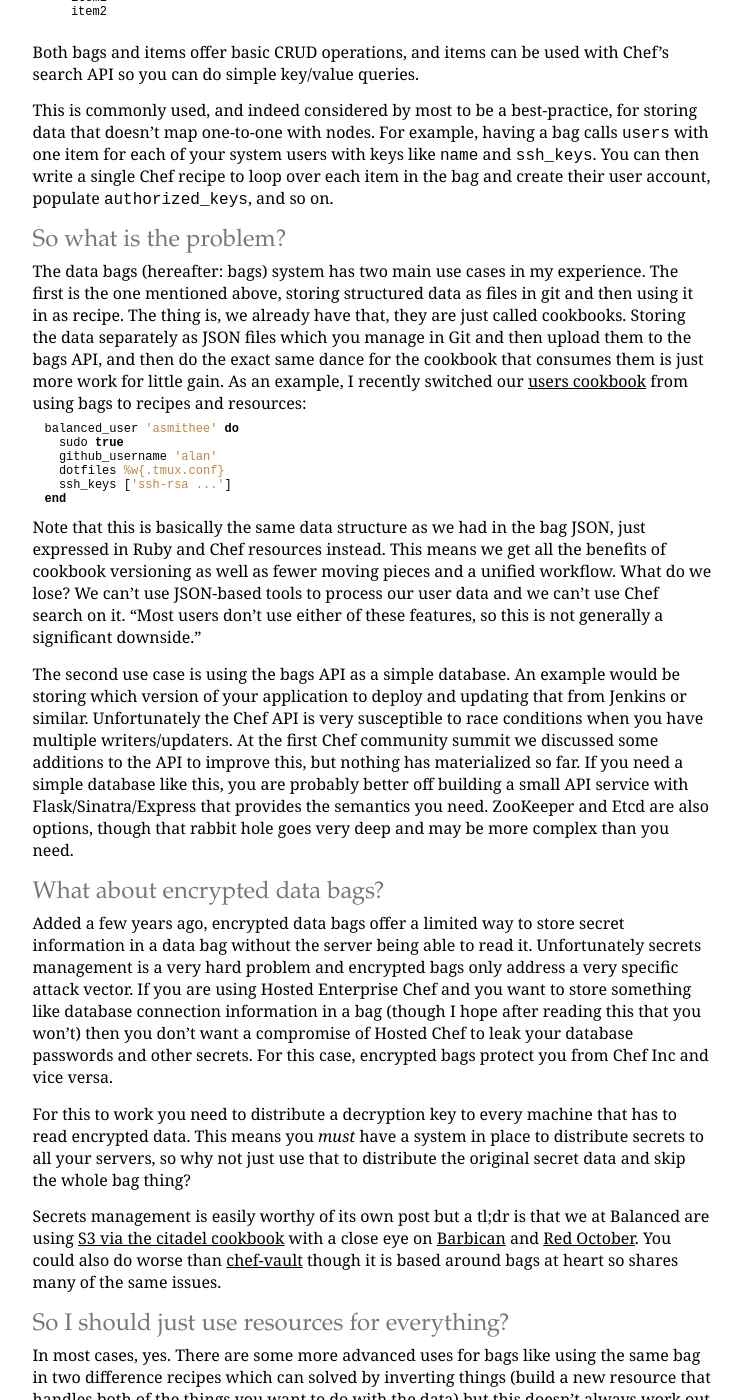
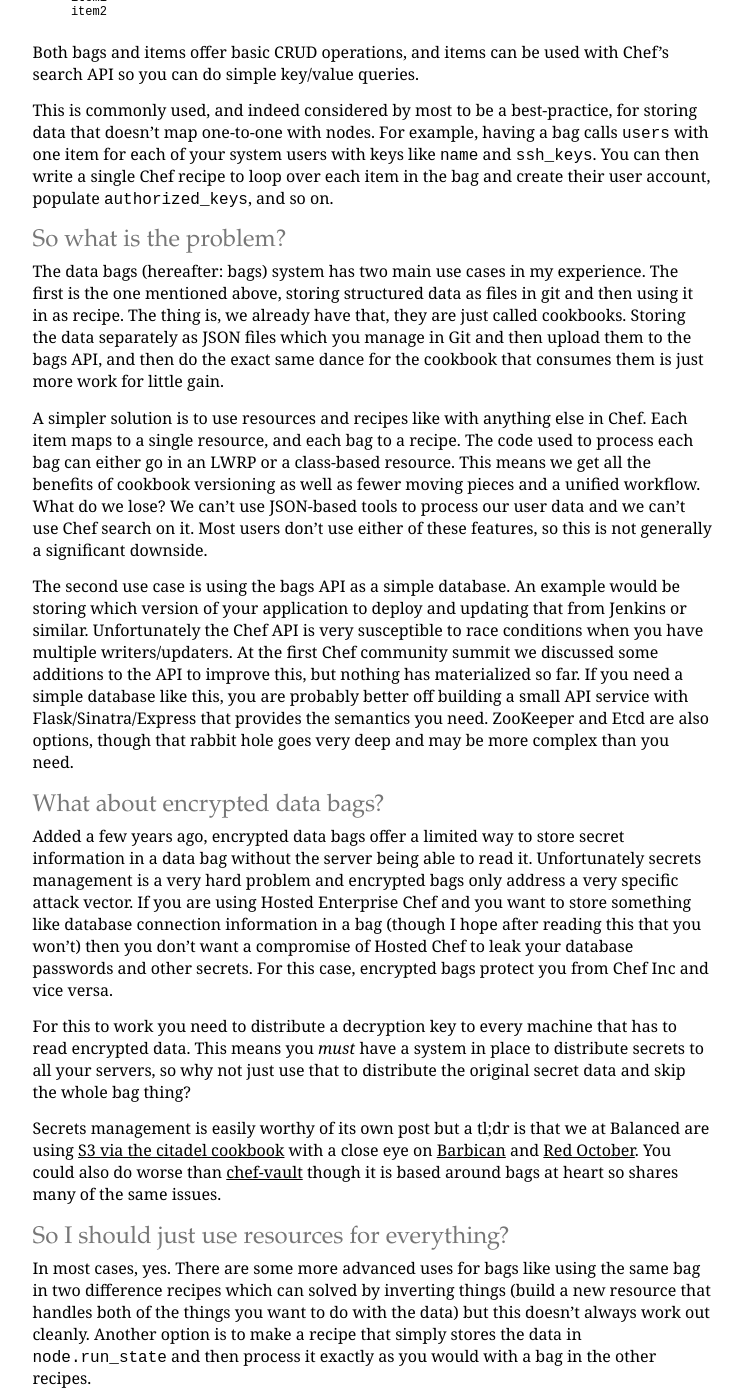
Before and after one commit to coderanger/coderanger.net, a Jekyll site: the page built from _posts/2014-02-23-data-bags.markdown, in a window 1280 px wide and 1400 px high, scrolled down 417 px. Shown: the whole window, without its empty margins (256-999 px from the left). Built offline with Jekyll 4.4.1, drawn with Linux system fonts in a browser that asks for light colours; nearby versions of some CDN libraries; some web fonts are replaced; Markdown is read by kramdown in place of the engine named in the settings; comment, search, counter and statistics services are not loaded.

Commit message:
Remove the balanced-user example since we have a nicer one below.

```diff
--- a/_posts/2014-02-23-data-bags.markdown
+++ b/_posts/2014-02-23-data-bags.markdown
@@ -31,26 +31,17 @@
 The first is the one mentioned above, storing structured data as files in git
 and then using it in as recipe. The thing is, we already have that, they are
 just called cookbooks. Storing the data separately as JSON files which you
-manage in Git and then upload them to the bags API, and then do the exact
-same dance for the cookbook that consumes them is just more work for little gain.
-As an example, I recently switched our [users cookbook](https://github.com/balanced-cookbooks/balanced-user)
-from using bags to recipes and resources:
+manage in Git and then upload them to the bags API, and then do the exact same
+dance for the cookbook that consumes them is just more work for little gain.
 
-{% highlight ruby %}
-balanced_user 'asmithee' do
-  sudo true
-  github_username 'alan'
-  dotfiles %w{.tmux.conf}
-  ssh_keys ['ssh-rsa ...']
-end
-{% endhighlight %}
-
-Note that this is basically the same data structure as we had in the bag JSON,
-just expressed in Ruby and Chef resources instead. This means we get all the
-benefits of cookbook versioning as well as fewer moving pieces and a unified
-workflow. What do we lose? We can't use JSON-based tools to process our user
-data and we can't use Chef search on it. "Most users don't use either of these
-features, so this is not generally a significant downside."
+A simpler solution is to use resources and recipes like with anything else in
+Chef. Each item maps to a single resource, and each bag to a recipe. The code
+used to process each bag can either go in an LWRP or a class-based resource.
+This means we get all the benefits of cookbook versioning as well as fewer
+moving pieces and a unified workflow. What do we lose? We can't use JSON-based
+tools to process our user data and we can't use Chef search on it. Most users
+don't use either of these features, so this is not generally a significant
+downside.
 
 The second use case is using the bags API as a simple database. An example would
 be storing which version of your application to deploy and updating that from
@@ -102,9 +93,9 @@
 
 {% highlight json %}
 {
-  "id" : "asmithee",
-  "comment" : "Alan Smithee",
-  "ssh_keys" :["ssh-rsa ..."]
+  "id": "asmithee",
+  "comment": "Alan Smithee",
+  "ssh_keys": ["ssh-rsa ..."]
 }
 {% endhighlight %}
 
```
